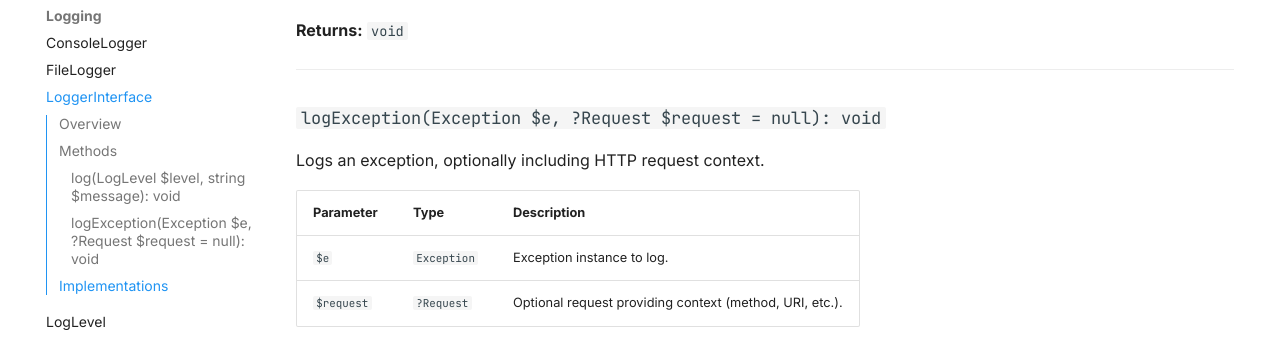
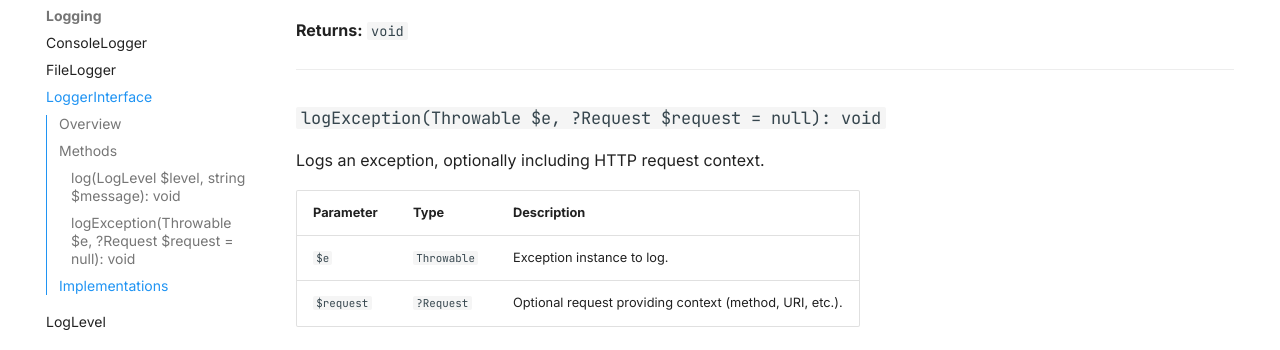
Before and after one commit to AdaiasMagdiel/erlenmeyer, an MkDocs documentation site: the page built from docs/reference/Logging/LoggerInterface.md, in a window 1280 px wide and 900 px high, scrolled down 640 px. Shown: the part 271-621 px from the top of the window. Built offline with MkDocs 1.6.1 and Material for MkDocs 9.7.7, drawn with Linux system fonts in a browser that asks for light colours; comment, search, counter and statistics services are not loaded.

Commit message:
docs: update Logging documentation to use Throwable instead of Exception - change type of $exception parameter in logException method to Throwable - update parameter description to reflect the change - apply the same change to LoggerInterface documentation for consistency

```diff
--- a/docs/reference/Logging/LoggerInterface.md
+++ b/docs/reference/Logging/LoggerInterface.md
@@ -30,13 +30,13 @@ Writes a log entry with the specified severity level.
 
 ---
 
-### `logException(Exception $e, ?Request $request = null): void`
+### `logException(Throwable $e, ?Request $request = null): void`
 
 Logs an exception, optionally including HTTP request context.
 
 | Parameter  | Type        | Description                                             |
 | ---------- | ----------- | ------------------------------------------------------- |
-| `$e`       | `Exception` | Exception instance to log.                              |
+| `$e`       | `Throwable` | Exception instance to log.                              |
 | `$request` | `?Request`  | Optional request providing context (method, URI, etc.). |
 
 **Returns:** `void`
```
Also changed, not shown: docs/reference/Logging/FileLogger.md (+2 -2 lines).
